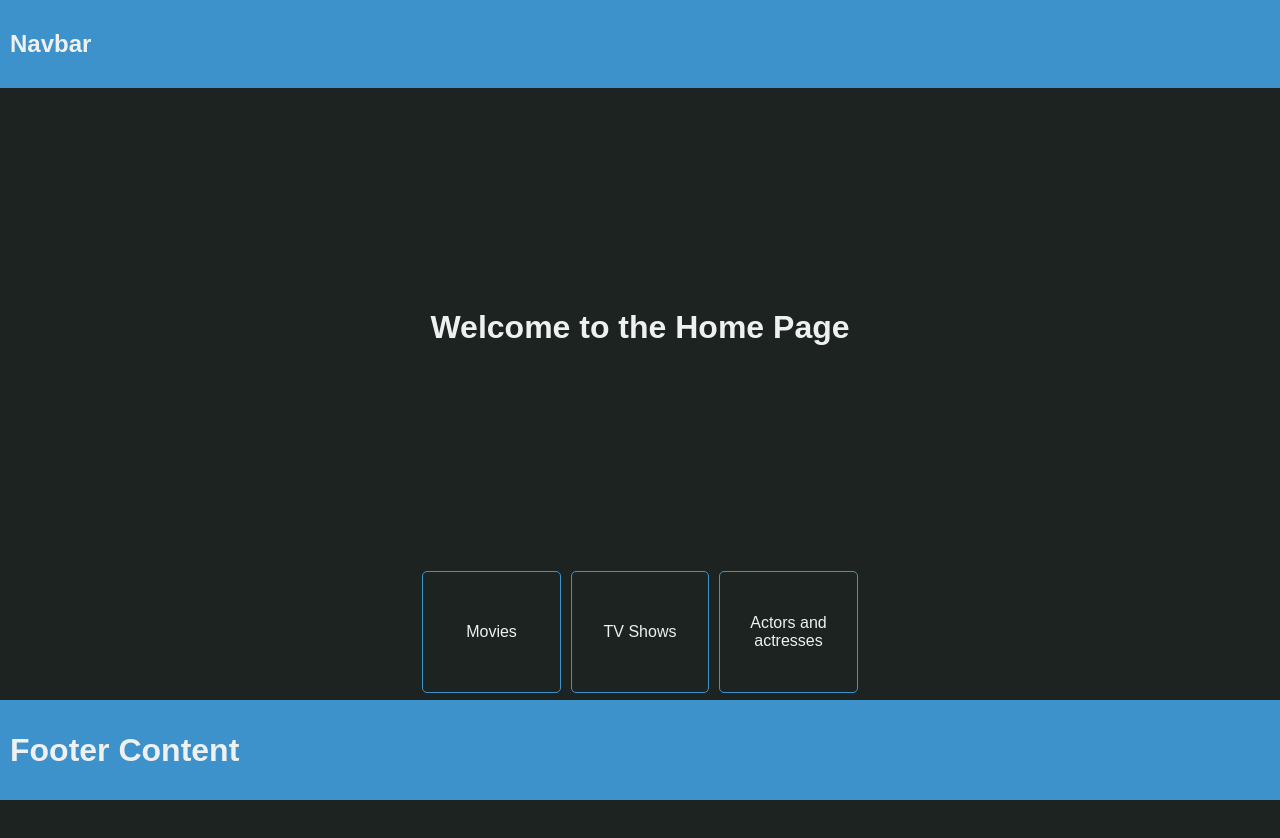
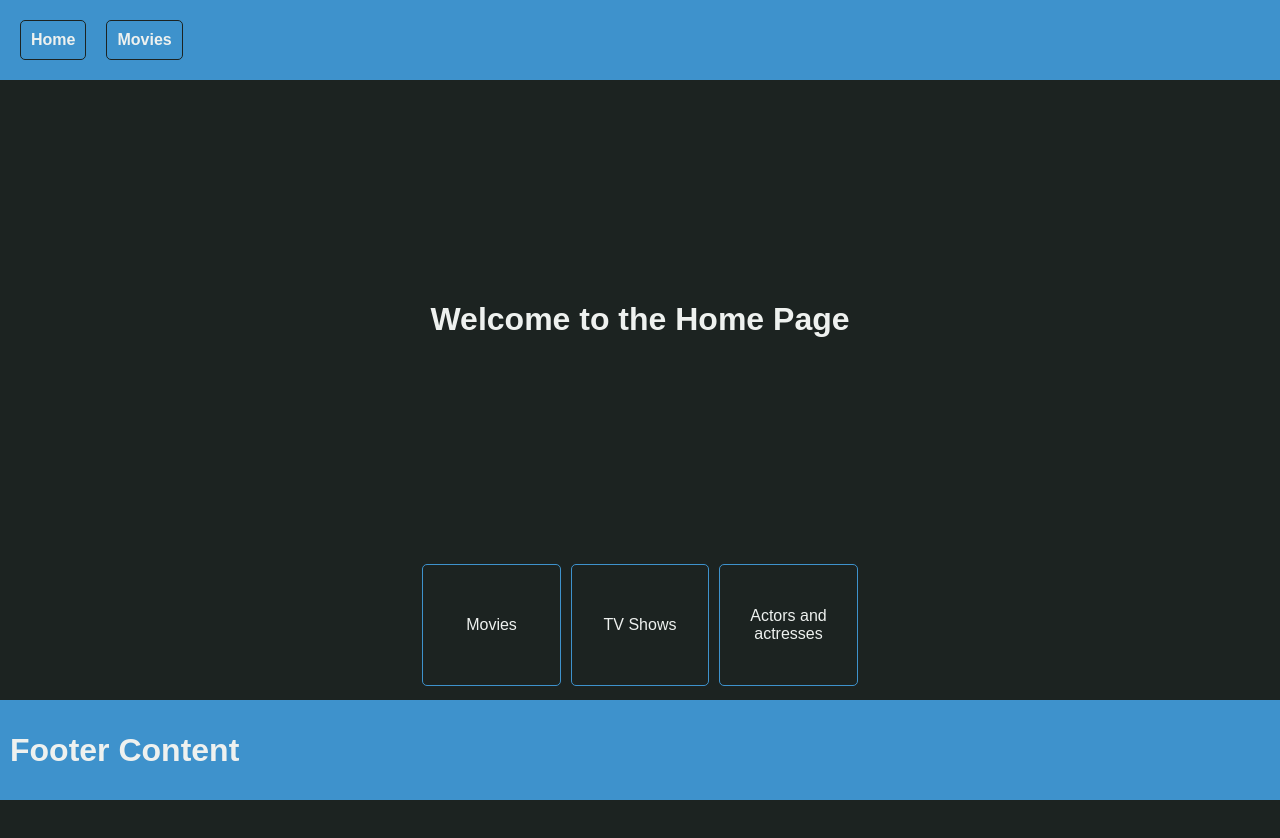
Before and after one commit to laloyola/movie-search, a React (Create React App) app: page / in a window 1280 px wide. Shown: the top 838 px of the page. Built offline with nearby package versions, Linux system fonts and the light colour scheme.

Commit message:
add navbar intial content

```diff
--- a/src/components/common/Navbar.jsx
+++ b/src/components/common/Navbar.jsx
@@ -1,4 +1,5 @@
 import React from 'react';
+import { Link } from 'react-router-dom';
 import styled from 'styled-components';
 
 const StyledNavbar = styled.nav`
@@ -7,11 +8,25 @@ const StyledNavbar = styled.nav`
   position: sticky;
   top: 0;
   z-index: 1;
+  display: flex;
+  flex-direction: row;
+`;
+
+const StyledLink = styled(Link)`
+  text-decoration: none;
+  margin: 10px;
+  padding: 10px;
+  color: ${({ theme }) => theme.textColor};
+  border: 1px solid ${({ theme }) => theme.backgroundColor};
+  border-radius: 5px;
+  font-weight: bold;
+  cursor: pointer;
 `;
 
 const Navbar = () => (
   <StyledNavbar>
-    <h1>Navbar</h1>
+    <StyledLink to="/">Home</StyledLink>
+    <StyledLink to="/movies">Movies</StyledLink>
   </StyledNavbar>
 );
 
```
